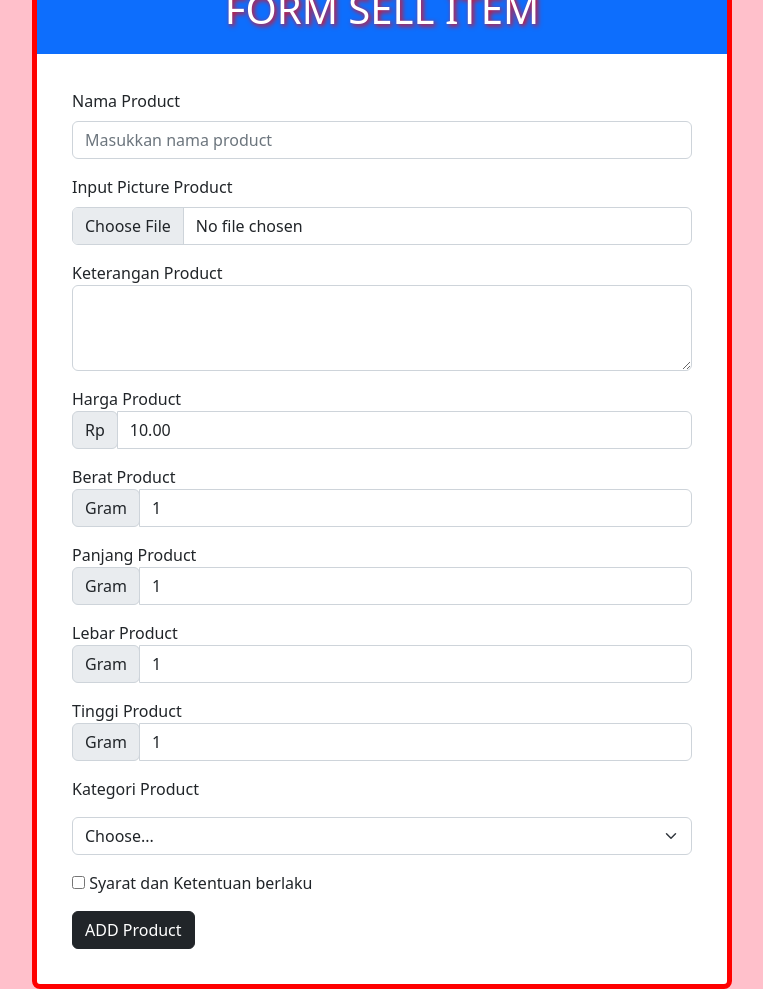
After one commit to ella-arminta/tekweb, a PHP site: page /user/formadd.php in a window 1280 px wide. The commit adds this page. Shown: the whole page, without its empty margins (258-1021 px from the left). Run offline with PHP 8.4, Linux system fonts and the light colour scheme.

Commit message:
form add

```diff
--- /dev/null
+++ b/user/formadd.php
@@ -0,0 +1,167 @@
+<!DOCTYPE html>
+<html lang="en">
+<head>
+    <link href="https://cdn.jsdelivr.net/npm/bootstrap@5.2.3/dist/css/bootstrap.min.css" rel="stylesheet">
+    <script src="https://cdn.jsdelivr.net/npm/bootstrap@5.2.3/dist/js/bootstrap.bundle.min.js"></script>
+
+    <meta charset="UTF-8">
+    <meta http-equiv="X-UA-Compatible" content="IE=edge">
+    <meta name="viewport" content="width=device-width, initial-scale=1.0">
+    <title>FORM ADD</title>
+
+    <link href="https://cdn.jsdelivr.net/npm/bootstrap@5.2.3/dist/css/bootstrap.min.css" rel="stylesheet">
+    <script src="https://cdn.jsdelivr.net/npm/bootstrap@5.2.3/dist/js/bootstrap.bundle.min.js"></script>
+    <script
+        src="https://code.jquery.com/jquery-3.6.2.js"
+        integrity="sha256-pkn2CUZmheSeyssYw3vMp1+xyub4m+e+QK4sQskvuo4="
+        crossorigin="anonymous"></script>
+    <style>
+    .login-form {
+            background-color: white;
+            max-width: 700px;
+            border: 5px solid red;
+            border-radius: 8px;
+            position: absolute;
+            top: 50%;
+            left: 50%;
+            transform: translate(-50%, -50%);
+            width: 100%;
+        }
+
+        .login-form .title {
+            padding: 15px 10px;
+            text-align: center;
+            text-shadow: 2px 2px 5px red;
+            font-size: 40px;
+
+        }
+
+        .login-form .content {
+            padding: 35px;
+        }
+        body{
+            background-color: pink;
+        }
+        img{
+            width: 100px;
+            height: 100px;
+        }
+
+    </style>
+</head>
+<body>
+    <div class="login-form">
+
+    <br>
+    <br>
+    <div class="title bg-primary text-white">
+    <img src="logobb.PNG" class="rounded mx-auto" alt="Cinque Terre">
+    <br>
+        FORM SELL ITEM
+    </div>
+
+    <div class="content">
+
+        <?=isset($msg) ? '<div class="alert alert-danger">'.$msg.'</div>' : ''?>
+
+            <form method="post">
+                <div class="mb-3">
+                    <label for="exampleInputEmail1" class="form-label">Nama Product</label>
+                    <input type="text" class="form-control" placeholder="Masukkan nama product" id="exampleInputEmail1" name="username">
+                </div>
+
+                <div class="mb-3">
+                    <label for="formFile" class="form-label">Input Picture Product</label>
+                    <input class="form-control" type="file" id="formFile">
+                </div>
+
+                <div class="mb-3">
+                    <label for="exampleFormControlTextarea1">Keterangan Product</label>
+                    <textarea class="form-control" id="exampleFormControlTextarea1" rows="3"></textarea>
+                </div>
+
+                <div class="mb-3">
+                <label for="validationTooltipUsername">Harga Product</label>
+                <div class="input-group">
+                    <div class="input-group-prepend">
+                    <span class="input-group-text" id="validationTooltipUsernamePrepend">Rp</span>
+                    </div>
+                    <input type="number" min="10.00" step="500.00" value="10.00" id="exampleInputAmount" class="form-control" placeholder="Price">
+                </div>
+                </div>
+
+                <div class="mb-3">
+                <label for="validationTooltipUsername">Berat Product</label>
+                <div class="input-group">
+                    <div class="input-group-prepend">
+                    <span class="input-group-text" id="validationTooltipUsernamePrepend">Gram</span>
+                    </div>
+                    <input type="number" min="1" step="5" value="1" id="exampleInputAmount" class="form-control" placeholder="Price">
+                </div>
+                </div>
+
+                <div class="mb-3">
+                <label for="validationTooltipUsername">Panjang Product</label>
+                <div class="input-group">
+                    <div class="input-group-prepend">
+                    <span class="input-group-text" id="validationTooltipUsernamePrepend">Gram</span>
+                    </div>
+                    <input type="number" min="1" step="5" value="1" id="exampleInputAmount" class="form-control" placeholder="Price">
+                </div>
+                </div>
+
+                <div class="mb-3">
+                <label for="validationTooltipUsername">Lebar Product</label>
+                <div class="input-group">
+                    <div class="input-group-prepend">
+                    <span class="input-group-text" id="validationTooltipUsernamePrepend">Gram</span>
+                    </div>
+                    <input type="number" min="1" step="5" value="1" id="exampleInputAmount" class="form-control" placeholder="Price">
+                </div>
+                </div>
+
+                <div class="mb-3">
+                <label for="validationTooltipUsername">Tinggi Product</label>
+                <div class="input-group">
+                    <div class="input-group-prepend">
+                    <span class="input-group-text" id="validationTooltipUsernamePrepend">Gram</span>
+                    </div>
+                    <input type="number" min="1" step="5" value="1" id="exampleInputAmount" class="form-control" placeholder="Price">
+                </div>
+                </div>
+
+                <div class="mb-3">
+                <p>Kategori Product</p>
+                    <select class="form-select" name="jenis_pengiriman">
+                        <option value="0">Choose...</option>
+                        <option value="1">Makanan</option>
+                        <option value="2">Minuman</option>
+                        <option value="3">Kebutuhan Rumah Tangga</option>
+                        <option value="4">Mainan</option>
+                        <option value="5">Peralatan Kantor</option>
+                        <option value="6">Peralatan Sekolah</option>
+                    </select>
+                </div>
+
+
+                <div class="d-grid gap-2">
+                    <label class="form-check-label" for="autoSizingCheck">
+
+                    <form class="was-validated">
+                    <div class="custom-control custom-checkbox mb-3">
+                        <input type="checkbox" class="custom-control-input" id="customControlValidation1" required>
+                        <label class="custom-control-label" for="customControlValidation1">Syarat dan Ketentuan berlaku</label>
+                        <div class="invalid-feedback">Patuhi S&K!</div>
+                    </div>
+                    </form>
+
+                    <button class="btn btn-dark" name="register">ADD Product</button>
+                </div>
+            </form>
+        </div>
+    </div>
+
+
+</body>
+
+</html>
```
Also changed, not shown: user/login.php (+14 -7 lines), user/registertoko.php (+13 -3 lines), user/registeruser.php (+34 -4 lines), user/logobb.PNG (added).
